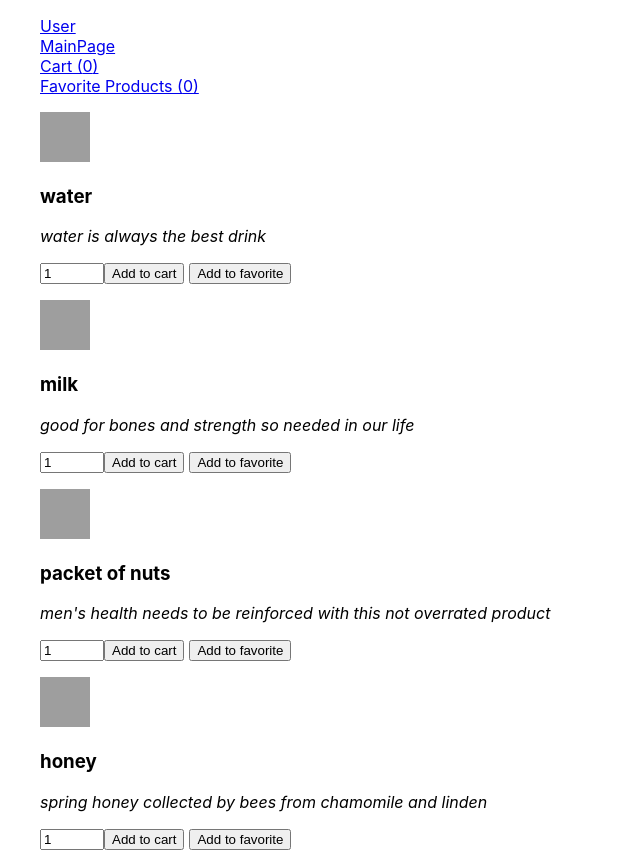
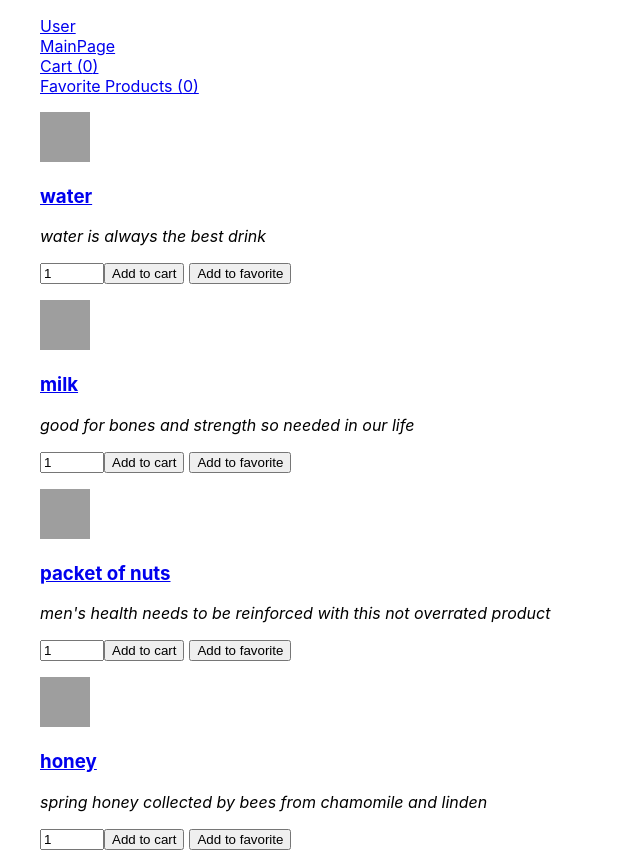
Before and after one commit to KolesnikovNikita/react-js-store, a React (Create React App) app: page / in a window 1280 px wide. Shown: the whole page, without its empty margins (0-640 px from the left). Built offline with nearby package versions, Linux system fonts and the light colour scheme; grey boxes are pictures that could not be loaded.

Commit message:
new page of product added

```diff
--- a/src/App.js
+++ b/src/App.js
@@ -5,6 +5,8 @@ import FavoriteProducts from "./Favorite";
 import { BrowserRouter as Router, Switch, Route, Link } from "react-router-dom";
 import "./App.css";
 import { useSelector } from "react-redux";
+import { mainPath, userPath, cartPath, favoritePath } from "./helpers/routes";
+import ProductPage from "./ProductPage";
 
 function App() {
   const countOfProduct = useSelector((state) => state.cart);
@@ -29,18 +31,11 @@ function App() {
         </li>
       </ul>
       <Switch>
-        <Route exact path="/user">
-          <User />
-        </Route>
-        <Route exact path="/">
-          <Main />
-        </Route>
-        <Route exact path="/cart">
-          <CartContainer />
-        </Route>
-        <Route exact path="/favorite">
-          <FavoriteProducts />
-        </Route>
+        <Route exact path={mainPath()} component={Main} />
+        <Route exact path={userPath()} component={User} />
+        <Route exact path={cartPath()} component={CartContainer} />
+        <Route exact path={favoritePath()} component={FavoriteProducts} />
+        <Route exact path="/product/:id" component={ProductPage} />
       </Switch>
     </Router>
   );
--- a/src/CartContainer.js
+++ b/src/CartContainer.js
@@ -28,7 +28,9 @@ export default function CartContainer() {
       {products.map((product) => {
         return <Cart key={product.id} productProps={product} />;
       })}
-      <button onClick={() => clearCart()}>Clear</button>
+      {Object.keys(cartProducts).length > 0 && (
+        <button onClick={() => clearCart()}>Clear</button>
+      )}
     </>
   );
 }
--- a/src/Main.js
+++ b/src/Main.js
@@ -1,6 +1,6 @@
 import React from "react";
 import { useSelector } from "react-redux";
-import ProductPage from "./ProductPage";
+import ProductItem from "./ProductItem";
 
 export default function Main() {
   const products = useSelector((state) => state.products);
@@ -8,7 +8,7 @@ export default function Main() {
   return (
     <ul>
       {products.map((product, index) => {
-        return <ProductPage key={index} product={product} />;
+        return <ProductItem key={index} product={product} />;
       })}
     </ul>
   );
--- /dev/null
+++ b/src/ProductItem.js
@@ -0,0 +1,61 @@
+import React, { useState } from "react";
+import { useDispatch } from "react-redux";
+import { addToCart } from "./actions";
+import { addToFavorite } from "./actions";
+import { deleteFromFavorite } from "./actions";
+import { useSelector } from "react-redux";
+import { Link } from "react-router-dom";
+
+export default function ProductItem({ product }) {
+  const [value, setValue] = useState(1);
+  const numValue = Number(value);
+  const dispatch = useDispatch();
+  const favoriteProducts = useSelector((state) => state.favorite);
+  const isProductFavorite = favoriteProducts.includes(product.id);
+
+  return (
+    <li>
+      <Link to={`product/${product.id}`}>
+        <img src={product.image} alt="products" width="50" height="50" />
+      </Link>
+      <Link to={`product/${product.id}`}>
+        <h3>{product.title}</h3>
+      </Link>
+      <p>
+        <i>{product.description}</i>
+      </p>
+      <p>
+        <input
+          type="number"
+          min="0"
+          max="100"
+          onChange={(e) => setValue(e.target.value)}
+          value={value}
+        />
+        <button
+          className="buttonStyle"
+          onClick={() => dispatch(addToCart(numValue, product.id))}
+        >
+          Add to cart
+        </button>
+        {isProductFavorite ? (
+          <button
+            onClick={() => {
+              dispatch(deleteFromFavorite(product.id));
+            }}
+          >
+            Delete from favorite
+          </button>
+        ) : (
+          <button
+            onClick={() => {
+              dispatch(addToFavorite(numValue, product.id));
+            }}
+          >
+            Add to favorite
+          </button>
+        )}
+      </p>
+    </li>
+  );
+}
--- a/src/ProductPage.js
+++ b/src/ProductPage.js
@@ -1,56 +1,18 @@
-import React, { useState } from "react";
-import { useDispatch } from "react-redux";
-import { addToCart } from "./actions";
-import { addToFavorite } from "./actions";
-import { deleteFromFavorite } from "./actions";
+import React from "react";
+import { useParams } from "react-router";
 import { useSelector } from "react-redux";
 
-export default function ProductPage({ product }) {
-  const [value, setValue] = useState(1);
-  const numValue = Number(value);
-  const dispatch = useDispatch();
-  const favoriteProducts = useSelector((state) => state.favorite);
-  const isProductFavorite = favoriteProducts.includes(product.id);
+export default function ProductPage() {
+  const { id } = useParams();
+  const products = useSelector((state) => state.products);
+  const product = products.find((product) => product.id === +id);
 
   return (
-    <li>
-      <img src={product.image} alt="products" width="50" height="50" />
-      <h3>{product.title}</h3>
-      <p>
-        <i>{product.description}</i>
-      </p>
-      <p>
-        <input
-          type="number"
-          min="0"
-          max="100"
-          onChange={(e) => setValue(e.target.value)}
-          value={value}
-        />
-        <button
-          className="buttonStyle"
-          onClick={() => dispatch(addToCart(numValue, product.id))}
-        >
-          Add to cart
-        </button>
-        {isProductFavorite ? (
-          <button
-            onClick={() => {
-              dispatch(deleteFromFavorite(product.id));
-            }}
-          >
-            Delete from favorite
-          </button>
-        ) : (
-          <button
-            onClick={() => {
-              dispatch(addToFavorite(numValue, product.id));
-            }}
-          >
-            Add to favorite
-          </button>
-        )}
-      </p>
-    </li>
+    <div>
+      <h1>{product.title}</h1>
+      <img src={product.image} width="250" alt="products" />
+      <h2>{product.description}</h2>
+      <h3>Price: {product.price}</h3>
+    </div>
   );
 }
--- /dev/null
+++ b/src/helpers/routes.js
@@ -0,0 +1,5 @@
+export const mainPath = () => "/";
+export const userPath = () => "/user";
+export const cartPath = () => "/cart";
+export const favoritePath = () => "/favorite";
+export const productPath = (id = ":id") => `/products/${id}`;
```
